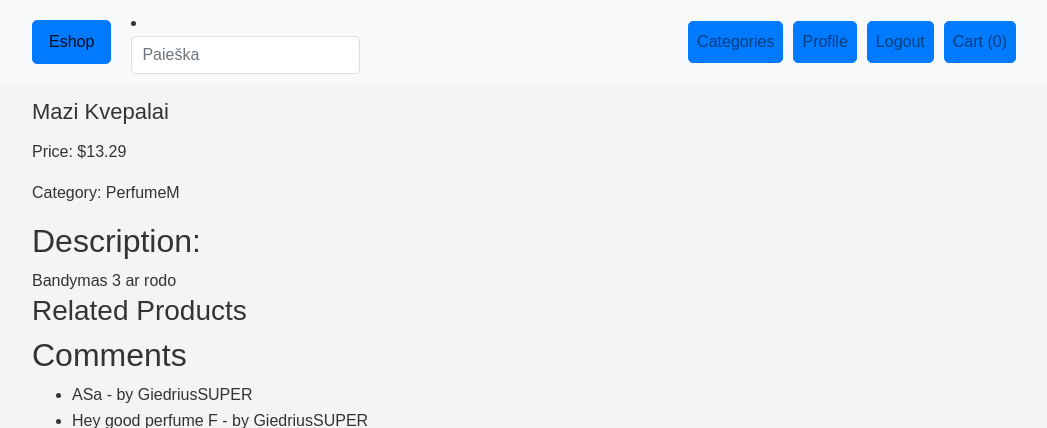
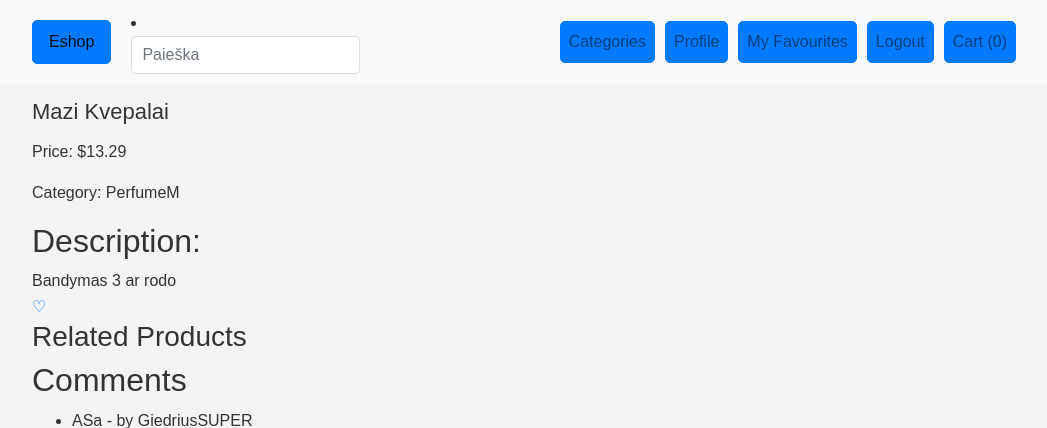
Before and after one commit to GiedriusPR/ManoEshopas, a Django app: page /product/8/ in a window 1280 px wide. Shown: the top 428 px of the page, without its empty margins (111-1158 px from the left). Run offline with Django 4.2, Linux system fonts and the light colour scheme; the first user in the database is signed in; data comes from the database, SQL or seed files in the repository; some libraries are stand-ins or nearby versions.

```diff
--- a/ecommerce_project/settings.py
+++ b/ecommerce_project/settings.py
@@ -166,3 +166,6 @@ LOGGING = {
 }
 
 CRISPY_TEMPLATE_PACK = 'bootstrap4'
+
+
+LOGIN_REDIRECT_URL = '/'
--- a/eshopas_app/models.py
+++ b/eshopas_app/models.py
@@ -24,12 +24,12 @@ class Product(models.Model):
     category = models.ForeignKey(Category, on_delete=models.CASCADE, default=1)
     image = models.ImageField(upload_to='product_images/', blank=True, null=True)
     thumbnail = ImageSpecField(source='image', processors=[ResizeToFill(150, 200)], format='JPEG', options={'quality': 90})
-
     is_featured = models.BooleanField(default=True)
     stock = models.PositiveIntegerField(default=0)
     sales_discount = models.FloatField(default=0.0)
     discount = models.FloatField(default=0.0)
     description = models.TextField(blank=True)
+    favourites = models.ManyToManyField(User, related_name='favourites', blank=True)
 
     def save(self, *args, **kwargs):
         super().save(*args, **kwargs)
--- a/eshopas_app/templates/base.html
+++ b/eshopas_app/templates/base.html
@@ -16,15 +16,16 @@
     <div class="container">
         <a class="navbar-brand btn btn-primary" href="/">Eshop</a>
         <li>
-    <form action="{% url 'search' %}" method="get" class="form-inline my-2 my-md-0">
-    <input name="query" class="form-control" type="text" placeholder="Paieška">
-    </form>
+            <form action="{% url 'search' %}" method="get" class="form-inline my-2 my-md-0">
+                <input name="query" class="form-control" type="text" placeholder="Paieška">
+            </form>
         </li>
         <div class="collapse navbar-collapse" id="navbarNavAltMarkup">
             <div class="navbar-nav ml-auto">
                 <a class="nav-item nav-link btn btn-primary" href="/category/">Categories</a>
                 {% if user.is_authenticated %}
                     <a class="nav-item nav-link btn btn-primary" href="/profile/">Profile</a>
+                    <a class="nav-item nav-link btn btn-primary" href="/my-favourites/">My Favourites</a> <!-- New link for My Favourites -->
                     <a class="nav-item nav-link btn btn-primary" href="/logout/">Logout</a>
                 {% else %}
                     <a class="nav-item nav-link btn btn-primary" href="/login/">Login</a>
--- a/eshopas_app/templates/product_detail.html
+++ b/eshopas_app/templates/product_detail.html
@@ -9,7 +9,13 @@
   <h2>Description:</h2>
   <div>{{ product.description|safe }}</div>
   <!-- Add image here -->
-
+  {% if user.is_authenticated %}
+      {% if user in product.favourites.all %}
+          <a href="{% url 'toggle_favourite' product_id=product.id %}">❤️</a> <!-- Already in favourites -->
+      {% else %}
+          <a href="{% url 'toggle_favourite' product_id=product.id %}">♡</a> <!-- Not in favourites -->
+      {% endif %}
+  {% endif %}
   <!-- Display related products -->
   <h3>Related Products</h3>
   <div class="related-products">
--- a/eshopas_app/urls.py
+++ b/eshopas_app/urls.py
@@ -18,9 +18,12 @@ urlpatterns = [
     path('order_success/<int:order_id>/', views.order_success, name='order_success'),
     path('login/', views.login_view, name='login'),
     path('logout/', views.logout_view, name='logout'),
+    path('my-favourites/', views.my_favourites_view, name='my_favourites'),
+    path('toggle-favourite/<int:product_id>/', views.toggle_favourite, name='toggle_favourite'),
     path('register/', views.register_view, name='register'),
     path('profile/', views.profile_view, name='profile'),
     path('update_quantity/<int:product_id>/', views.update_quantity, name='update_quantity'),
     path('remove_item/<int:product_id>/', views.remove_item, name='remove_item'),
     path('search/', views.search, name='search'),
+    path('accounts/', include('django.contrib.auth.urls')),
 ]
--- a/eshopas_app/views.py
+++ b/eshopas_app/views.py
@@ -140,7 +140,7 @@ def login_view(request):
 
 def logout_view(request):
     logout(request)
-    return redirect('index')
+    return render(request, 'registration/logged_out.html')
 
 def register_view(request):
     if request.method == 'POST':
@@ -281,3 +281,25 @@ def search(request):
     }
 
     return render(request, 'search.html', context)
+
+
+@login_required
+def toggle_favourite(request, product_id):
+    product = get_object_or_404(Product, id=product_id)
+
+    # Check if the product is already in the user's favourites
+    if request.user in product.favourites.all():
+        # If yes, remove it
+        product.favourites.remove(request.user)
+    else:
+        # If not, add it
+        product.favourites.add(request.user)
+
+    return redirect('product_detail', product_id=product_id)
+
+
+@login_required
+def my_favourites_view(request):
+    favourites = request.user.favourites.all()
+    context = {'favourites': favourites}
+    return render(request, 'registration/my_favourites.html', context)
```
Also changed, not shown: data/db.sqlite3.
